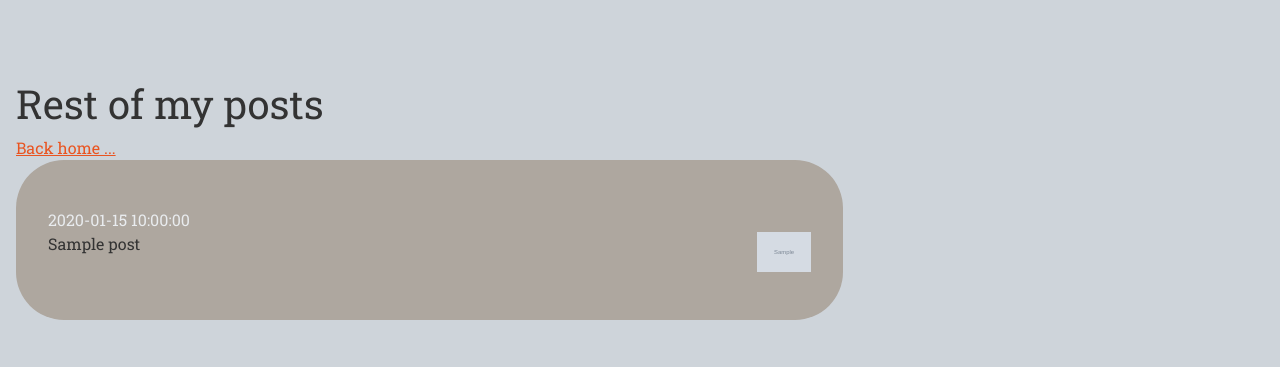
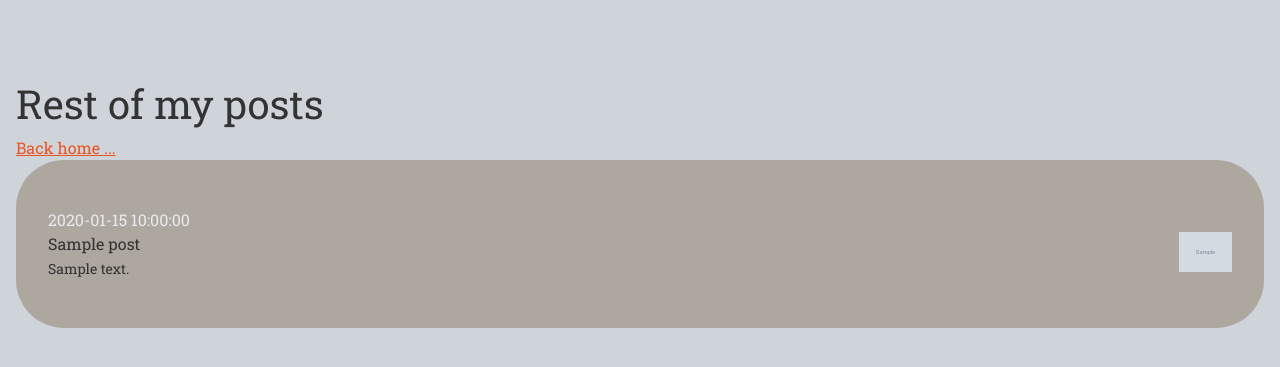
Before and after one commit to costa-rica/personalWebsite, a Python web app: template app_package/templates/rest_of_posts.html in a window 1280 px wide. Shown: the top 367 px of the page. Run offline with Jinja, Linux system fonts and the light colour scheme; the template is opened without the code that fills it: most values are stand-ins (such as "Sample title", 1, 10 or a date in 2020); grey boxes marked "Sample" are stand-in pictures.

```diff
--- a/app_package/static/scss/main.scss
+++ b/app_package/static/scss/main.scss
@@ -2,10 +2,10 @@
 @import url('https://fonts.googleapis.com/css2?family=Roboto+Slab:wght@400;700&display=swap');
 
 
-:root{
+:root {
   --social_icon_img_height: 5vh;
   --nick_page_theme_font_color: --bs-gray-900;
-  --std_framing_border_color:rgba(233, 84, 32, .6);
+  --std_framing_border_color: rgba(233, 84, 32, .6);
 }
 
 body {
@@ -23,47 +23,72 @@ body {
   color: var(--nick_page_theme_font_color);
   // width: 100%;
 }
-.main {padding: 5rem 1rem 5rem 1rem;}
+
+.main {
+  padding: 5rem 1rem 5rem 1rem;
+}
+
 // .grid-col-span-2 {
 //   grid-column: span 2;
 // }
 
-.home_page{
-  .home{
+.home_page {
+  .home {
     display: grid;
-    gap:1rem;
+    gap: 1rem;
   }
 
-  .page_name{
+  .page_name {
     display: flex;
   }
-  .image_div_lg{display: none}
-  .bio_and_ws{
+
+  .image_div_lg {
+    display: none
+  }
+
+  .bio_and_ws {
     display: grid;
-    gap:1rem;
-    .center_me{
+    gap: 1rem;
+
+    .center_me {
       display: flex;
       flex-wrap: wrap;
       flex-flow: column;
       align-items: center;
-      width:100%;
+      width: 100%;
       height: 100%;
     }
-    .image_me_small{
-      height:8rem;
+
+    .image_me_small {
+      height: 8rem;
       border-radius: 3rem;
-      float:left;
+      float: left;
       margin: 5px;
     }
 
     p {
       text-align: justify;
     }
+    .div_link_to_rest {
+      display: flex;
+      justify-content: end;
+      font-size: 1.9vh;
+
+      a {
+        padding-left: .3rem;
+        text-decoration: none;
+        color: black;
+      }
+      a:hover {
+        border: .5rem solid var(--bs-orange);
+        border-radius: 1.75rem;
+      }
+    }
   }
 
-  .ws_logo_small{
+  .ws_logo_small {
     height: 8rem;
-    float:right;
+    float: right;
   }
 
   .recent_posts {
@@ -72,20 +97,27 @@ body {
     border-radius: 3rem;
     background-color: var(--bs-gray-500);
     padding: 2rem 1rem;
-    .recent_posts_title{
+
+    .recent_posts_title {
       font-size: 1.9vh;
     }
+
     a {
       // color: blue;
-      text-decoration: none; /* no underline */
+      text-decoration: none;
+      /* no underline */
       color: var(--nick_page_theme_font_color);
     }
+
     a:hover {
+
       border: .5rem solid var(--bs-orange);
       // border-width: 1em;
       border-radius: 1.75rem;
-      }
-    .posts_dict_frame{
+
+    }
+
+    .posts_dict_frame {
       border-radius: 1rem;
       // background-color: var(--bs-orange);
       border: 1px solid var(--bs-orange);
@@ -94,119 +126,276 @@ body {
       height: 5rem;
     }
 
-    .standard_social{
-      display:flex;
+    .standard_social {
+      display: flex;
       flex-wrap: wrap;
       border-radius: 1rem;
       // border: .25em solid;
       padding: 1rem;
       color: var(--nick_page_theme_font_color);
+
       .img_social_icon {
-        img {height: var(--social_icon_img_height)}
+        img {
+          height: var(--social_icon_img_height)
+        }
       }
-      .sub_title{
+
+      .sub_title {
         display: flex;
         justify-content: space-between;
-        width:100%;
-      }
-      .sub_title_date{
-        color:var(--bs-gray-200);
         width: 100%;
       }
+
+      .sub_title_date {
+        color: var(--bs-gray-200);
+        width: 100%;
+      }
+
       .sub_post {
         display: flex;
         justify-content: space-between;
-        width:100%;
+        width: 100%;
         height: 100%;
       }
     }
 
     .Twitter {
       // background-color: var(--bs-blue);
-      background-color: rgba(0, 123, 255, .6) ;
-    }
-    .Stackoverflow{
-      background-color: rgba(233, 84, 32, .6) ;
-
+      background-color: rgba(0, 123, 255, .6);
     }
 
-    .bubble_count{
-      background: rgba(0,0,0,0.0);
+    .Stackoverflow {
+      background-color: rgba(233, 84, 32, .6);
+    }
+
+    .Github {
+      background-color: rgba(0, 0, 0, .6);
+      color: white;
+
+      .span_dark {
+        color: var(--bs-gray-400)
+      }
+    }
+
+    .bubble_count {
+      background: rgba(0, 0, 0, 0.0);
       border: .25em dotted;
       border-radius: 1rem;
       padding: 1rem;
       display: flex;
       justify-content: space-between;
       flex-wrap: nowrap;
-      height:4vh;
-      .bubble_title{
-        display:flex;
+      height: 4vh;
+
+      .bubble_title {
+        display: flex;
         align-items: center;
         justify-content: center;
-        width:100%;
+        width: 100%;
       }
+
       .img_social_icon {
         // img {height: var(--social_icon_img_height)}
         margin-top: -.75rem;
         padding-right: 1rem;
-        img {height: 2vh}
+
+        img {
+          height: 2vh
+        }
       }
     }
-    .div_link_to_rest{
+
+    .div_link_to_rest {
       display: flex;
       justify-content: end;
       font-size: 1.9vh;
-      a{padding-left:.3rem;}
+
+      a {
+        padding-left: .3rem;
+      }
     }
   }
-  .handles_div{
+
+  .handles_div {
     // display:grid;
-    display:flex;
+    display: flex;
     flex-wrap: wrap;
     // width: 100%;
     background-color: var(--bs-gray-500);
 
-    .handles_div_title{
-      width:100%;
+    .handles_div_title {
+      width: 100%;
       font-size: 1.9vh;
       padding-bottom: .5rem;
     }
-    .handle_std{
+
+    .handle_std {
       font-size: 1.9vh;
-      width:100%;
+      width: 100%;
       padding-left: 1rem;
     }
   }
 }
 
+
+.rest_of_posts {
+  .ws_logo_small {
+    height: 8rem;
+    float: right;
+  }
+
+  .recent_posts {
+    display: grid;
+    // display:flex;
+    gap: 1rem;
+    border-radius: 3rem;
+    background-color: var(--bs-gray-500);
+    padding: 2rem 1rem;
+
+    .recent_posts_title {
+      font-size: 1.9vh;
+    }
+
+    a {
+      // color: blue;
+      text-decoration: none;
+      /* no underline */
+      color: var(--nick_page_theme_font_color);
+    }
+
+    a:hover {
+
+      border: .5rem solid var(--bs-orange);
+      // border-width: 1em;
+      border-radius: 1.75rem;
+
+    }
+
+    .posts_dict_frame {
+      border-radius: 1rem;
+      // background-color: var(--bs-orange);
+      border: 1px solid var(--bs-orange);
+      border-width: .25em;
+      padding: 1rem;
+      height: 5rem;
+    }
+
+    .standard_social {
+      display: flex;
+      flex-wrap: wrap;
+      border-radius: 1rem;
+      // border: .25em solid;
+      padding: 1rem;
+      color: var(--nick_page_theme_font_color);
+
+      .img_social_icon {
+        img {
+          height: var(--social_icon_img_height)
+        }
+      }
+
+      .sub_title {
+        display: flex;
+        justify-content: space-between;
+        width: 100%;
+      }
+
+      .sub_title_date {
+        color: var(--bs-gray-200);
+        width: 100%;
+      }
+
+      .sub_post {
+        display: flex;
+        justify-content: space-between;
+        width: 100%;
+        height: 100%;
+      }
+    }
+
+    .Twitter {
+      // background-color: var(--bs-blue);
+      background-color: rgba(0, 123, 255, .6);
+    }
+
+    .Stackoverflow {
+      background-color: rgba(233, 84, 32, .6);
+    }
+
+    .Github {
+      background-color: rgba(0, 0, 0, .6);
+      color: white;
+
+      .span_dark {
+        color: var(--bs-gray-400)
+      }
+    }
+
+
+
+
+  }
+
+
+
+}
+
+
 //For Screen wider than 992 (lg)
 @media only screen and (min-width: 992px) {
 
-  .home_page{
+  .home_page {
     .grid-col-span-2 {
       grid-column: span 2;
     }
+
     .home {
       display: grid;
       gap: 1rem;
       grid-template-columns: repeat(3, 1fr);
     }
-    .image_me_small{display:none}
-    .image_div_lg{
+
+    .image_me_small {
+      display: none
+    }
+
+    .image_div_lg {
       display: flex;
       justify-content: center;
       height: 30rem;
     }
-    .image_me_lg{
+
+    .image_me_lg {
       height: 100%;
       border-radius: 3rem;
     }
-    .handles_div{
-      font-size: 1.7vw;
-      .handle_std{
-        font-size: 1.9vw;
-        // width:100%;
+
+    .handles_div {
+
+      // font-size: 1.7vw;
+      // font-size: 3rem;
+      .handle_std {
+        // font-size: 1.9vw;
+        // font-size: 3rem;
+
         padding-left: 0;
+      }
+    }
+
+    .recent_posts {
+      a {
+        // color: blue;
+        text-decoration: none;
+        /* no underline */
+        color: var(--nick_page_theme_font_color);
+      }
+
+      a:hover {
+
+        border: .5rem solid var(--bs-orange);
+        // border-width: 1em;
+        border-radius: 1.75rem;
+
       }
     }
 
--- a/app_package/templates/_layout.html
+++ b/app_package/templates/_layout.html
@@ -9,6 +9,9 @@
 
   <link rel="stylesheet" href="{{ url_for('static', filename='../static/css/main.css') }}">
 
+
+
+
   <title>Nick's Page</title>
 </head>
 <body >
--- a/app_package/templates/rest_of_posts.html
+++ b/app_package/templates/rest_of_posts.html
@@ -2,37 +2,44 @@
 {% block main %}
 
 <div class="main">
-  <div class="home_page">
-    <div class="page_name"><h1>Rest of my posts</h1>
+  <div class="rest_of_posts">
+    <div class="page_name">
+      <h1>Rest of my posts</h1>
     </div>
     <div class="div_link_to_home">
       <a href="{{ url_for('main.home') }}"> Back home ...</a>
     </div>
-    <section class="home">
+    <!-- <section class="home"> -->
 
 
-      <div class="grid-col-span-2 recent_posts">
+      <div class="recent_posts">
 
 
                   {% for post in display_post %}
-
-
 
                     <a href="{{ post.url }}">
 
                       <div class="{{ post.social_name }} standard_social" >
 
-            <!-- <div class="sub_post"> -->
                         <div class="sub_title_date">
                           {{ post.post_date }}
                         </div>
 
-            <!-- </div> -->
 
                         <div class="sub_title">
 
                           <div class="standard_title">
+                            {% if post.social_name == "Github" %}
+
+                              <span class="span_dark">Repoository Name: </span>{{ post.title }}
+                              {% else %}
                               {{ post.title }}
+                            {% endif %}
+
+                            {% if post.description != None %}
+                              <br>
+                              <small>{{ post.description }}</small>
+                            {% endif %}
                           </div>
 
                           <div class="img_social_icon">
@@ -45,17 +52,17 @@
 
                       </div>
                     </a>
+                  {% endfor %}
 
-
-        {% endfor %}
 
 
       </div>
 
 
 
-    </section>
+    <!-- </section> -->
   </div>
 </div>
 
+
 {% endblock %}
```
Also changed, not shown: app_package/main/routes.py (+8 -0 lines), app_package/templates/home.html (+21 -3 lines), app_package/templates/more_about_me.html (added, +26 -0 lines), requirements.txt (added, +98 -0 lines), app_package/static/css/main.css, app_package/static/images/icons/github-mark.png (added), app_package/static/images/icons/github-mark_normal.png (added), 1 other file. Lines whose indentation alone changed are shown as unchanged.
